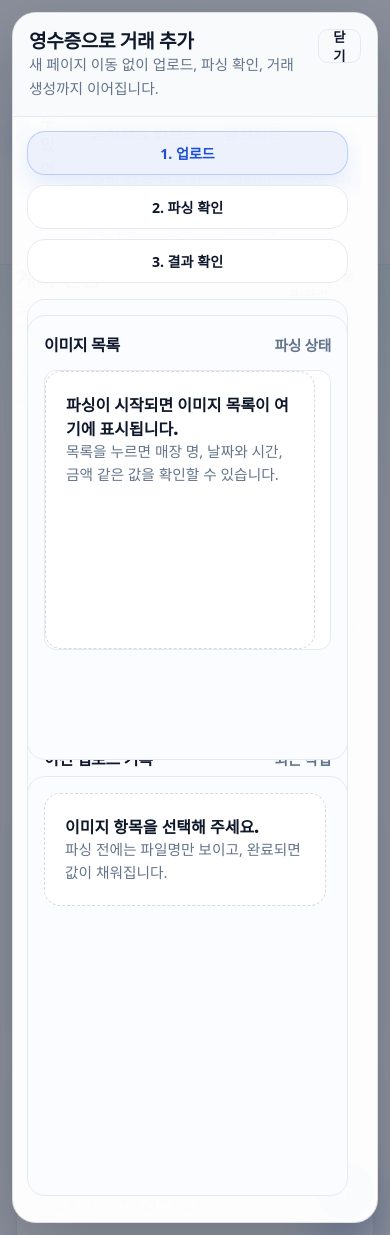
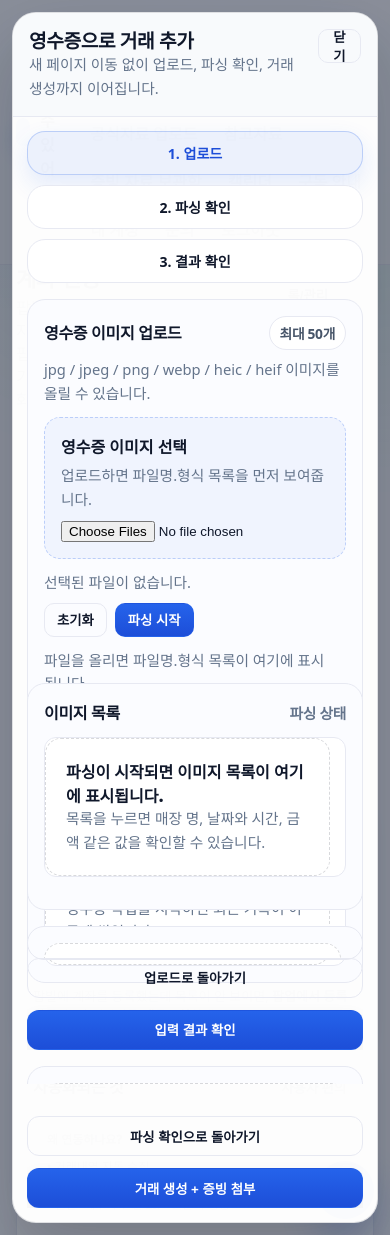
Before and after one commit to TNIFL/SafeToSpend, a Flask app: page /bank in a window 390 px wide, after a click that opens the changed part. Run offline with Flask 3, Linux system fonts and the light colour scheme; the visitor is signed in with stand-in values (Sample User, id 1); data that the repository does not hold is empty.

Commit message:
Revert "fix: expand receipt modal vertical space"
This reverts commit 67fc5fbc5d8f0cd99470127df78d71054912a86f.

```diff
--- a/static/style.css
+++ b/static/style.css
@@ -1602,13 +1602,12 @@
   background: rgba(248,250,252,.95);
 }
 .receipt-modal-body{
-  overflow: auto;
+  overflow: hidden;
   padding: 20px;
   display: flex;
   flex-direction: column;
   gap: 16px;
   min-height: 0;
-  scrollbar-gutter: stable;
 }
 .receipt-modal-body > section{
   min-height: 0;
@@ -1754,19 +1753,19 @@
 }
 .receipt-modal-body > section[data-receipt-step="2"],
 .receipt-modal-body > section[data-receipt-step="3"]{
-  flex: 0 0 auto;
-  min-height: auto;
-  display: grid;
-  grid-template-rows: auto auto;
+  flex: 1 1 auto;
+  min-height: 0;
+  display: grid;
+  grid-template-rows: minmax(0, 1fr) auto;
   gap: 16px;
-  overflow: visible;
+  overflow: hidden;
 }
 .receipt-step-layout{
   display: grid;
   grid-template-columns: minmax(300px, 360px) minmax(0, 1fr);
   gap: 16px;
-  height: auto;
-  min-height: clamp(760px, 88vh, 1240px);
+  height: 100%;
+  min-height: 0;
   align-items: stretch;
 }
 .receipt-step-layout > *{
@@ -1776,16 +1775,16 @@
 .receipt-step-detail{
   display: grid;
   gap: 12px;
-  min-height: 360px;
+  min-height: 0;
   overflow: hidden;
   align-content: start;
 }
 .receipt-parse-list{
   display: grid;
   gap: 10px;
-  min-height: clamp(360px, 52vh, 760px);
+  min-height: 0;
   overflow: auto;
-  max-height: none;
+  max-height: 100%;
   scrollbar-gutter: stable;
 }
 .receipt-empty-state{
@@ -1870,7 +1869,6 @@
 }
 .receipt-step-detail{
   overflow: auto;
-  min-height: clamp(420px, 58vh, 860px);
   padding-right: 6px;
   scrollbar-gutter: stable;
 }
@@ -1963,8 +1961,8 @@
 .receipt-result-shell{
   display: grid;
   gap: 16px;
-  min-height: clamp(720px, 84vh, 1160px);
-  overflow: visible;
+  min-height: 0;
+  overflow: hidden;
 }
 .receipt-result-grid{
   display: grid;
@@ -1982,7 +1980,7 @@
 .receipt-result-list{
   display: grid;
   gap: 12px;
-  min-height: clamp(360px, 48vh, 760px);
+  min-height: 0;
   overflow: auto;
   padding-right: 4px;
   scrollbar-gutter: stable;
@@ -2103,23 +2101,10 @@
   }
   .receipt-step-layout{
     grid-template-columns: 1fr;
-    grid-template-rows: minmax(280px, 36vh) minmax(420px, auto);
-    min-height: auto;
+    grid-template-rows: minmax(220px, 32vh) minmax(0, 1fr);
   }
   .receipt-result-grid{
     grid-template-columns: repeat(2, minmax(0, 1fr));
-  }
-  .receipt-parse-list{
-    min-height: clamp(280px, 34vh, 520px);
-  }
-  .receipt-step-detail{
-    min-height: clamp(420px, 44vh, 760px);
-  }
-  .receipt-result-shell{
-    min-height: auto;
-  }
-  .receipt-result-list{
-    min-height: clamp(320px, 38vh, 640px);
   }
 }
 
@@ -2131,10 +2116,6 @@
   .receipt-modal-body{
     padding: 14px;
   }
-  .receipt-modal-body > section[data-receipt-step="2"],
-  .receipt-modal-body > section[data-receipt-step="3"]{
-    gap: 12px;
-  }
   .receipt-step-badge{
     min-height: 44px;
     font-size: .88rem;
@@ -2142,9 +2123,4 @@
   .receipt-step-actions .btn{
     width: 100%;
   }
-  .receipt-parse-list,
-  .receipt-step-detail,
-  .receipt-result-list{
-    min-height: 280px;
-  }
-}
+}
```
